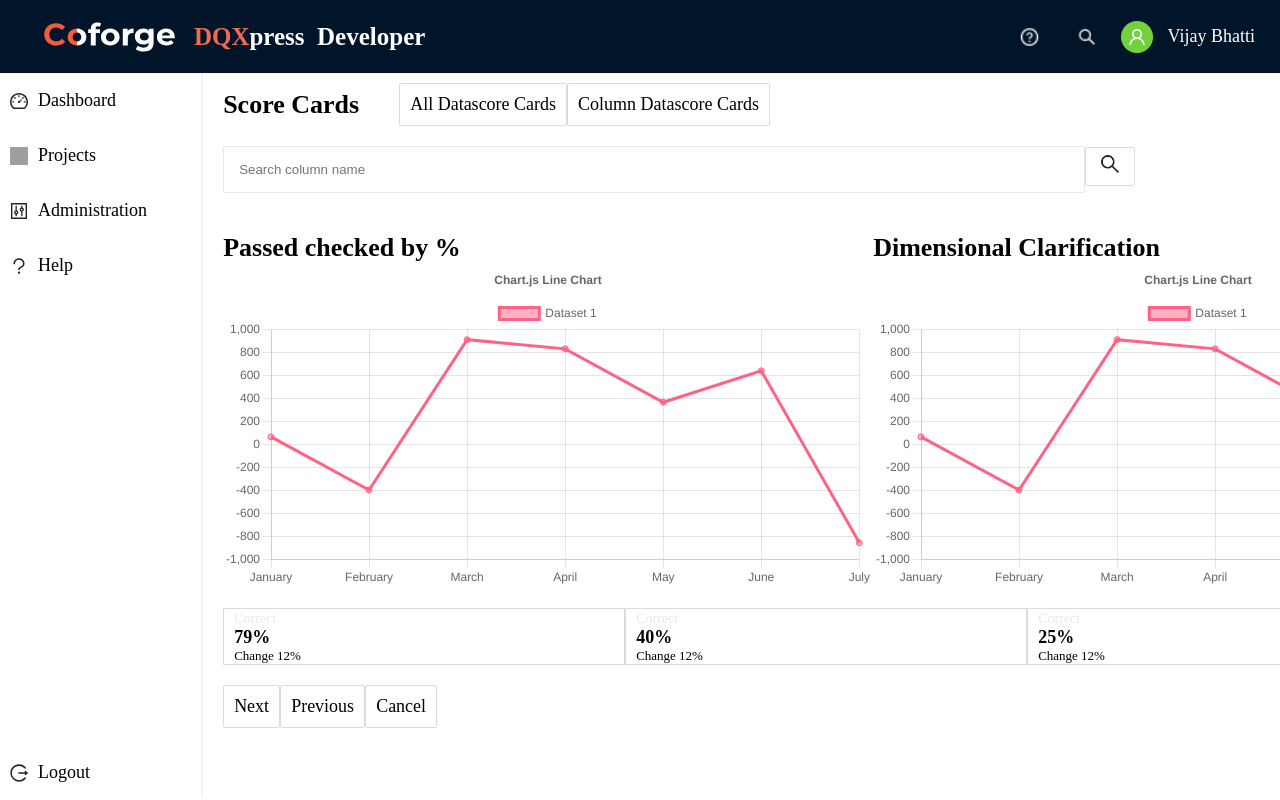
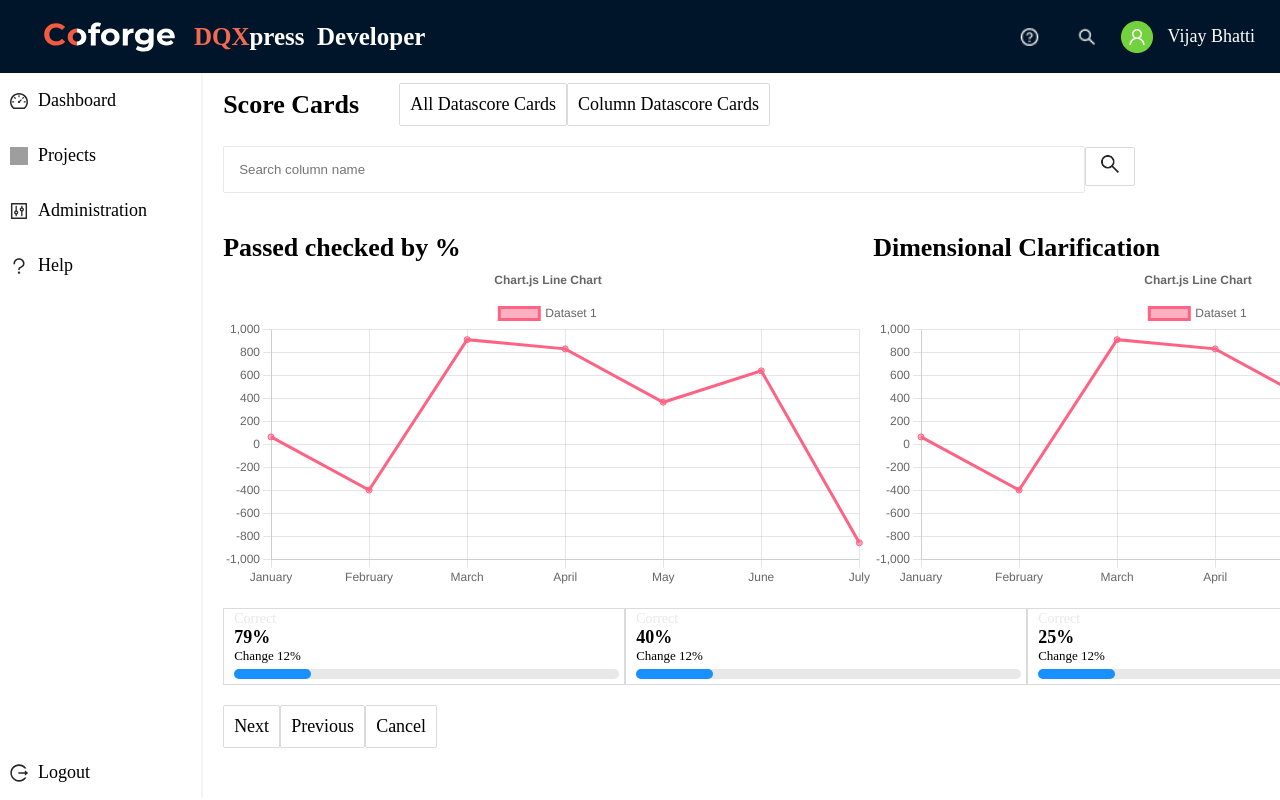
Before and after one commit to ritika-sharma123/DQXpress, a React (Create React App) app: page /score-cards in a window 1280 px wide. Built offline with nearby package versions, Linux system fonts and the light colour scheme; grey boxes are pictures that could not be loaded; a web font is replaced by a local one.

Commit message:
Added:: common components amendments added

```diff
--- a/src/components/ProgressBar/index.js
+++ b/src/components/ProgressBar/index.js
@@ -1,7 +1,14 @@
 import React from "react";
+import "./index.scss";
 
-const ProgressBar = () => {
-  return <>Progress Bar</>;
+const ProgressBar = ({ scale }) => {
+  return (
+    <>
+      <div className="progress-bar-div">
+        <div className="progress-div" style={{ width: `${scale}%` }}></div>
+      </div>
+    </>
+  );
 };
 
 export default ProgressBar;
--- a/src/components/ProgressBar/index.scss
+++ b/src/components/ProgressBar/index.scss
@@ -0,0 +1,17 @@
+@import "../../assets/scss/mixins";
+
+.progress-bar-div {
+  width: inherit;
+  border-radius: 10px;
+  height: 10px;
+  background-color: $light-grey;
+  margin: 5px 5px 5px 0px;
+
+  .progress-div {
+    background-color: $primary-color !important;
+    width: inherit;
+    border-radius: 10px;
+    height: 10px;
+    background-color: $light-grey;
+  }
+}
--- a/src/pages/Projects/ScoreCards/index.js
+++ b/src/pages/Projects/ScoreCards/index.js
@@ -6,6 +6,7 @@ import "./index.scss";
 import Card from "../../../components/Card";
 import { LineChart } from "./chartExam";
 import Search from "../../../assets/images/Search.png";
+import ProgressBar from "../../../components/ProgressBar";
 
 export const CardData = ({ title = "Correct", dataPercent }) => {
   return (
@@ -14,6 +15,7 @@ export const CardData = ({ title = "Correct", dataPercent }) => {
       <div className="data-percent">{dataPercent}</div>
       <div>
         <div className="data-change">Change 12%</div>
+        <ProgressBar scale={20} />
       </div>
     </div>
   );
```
